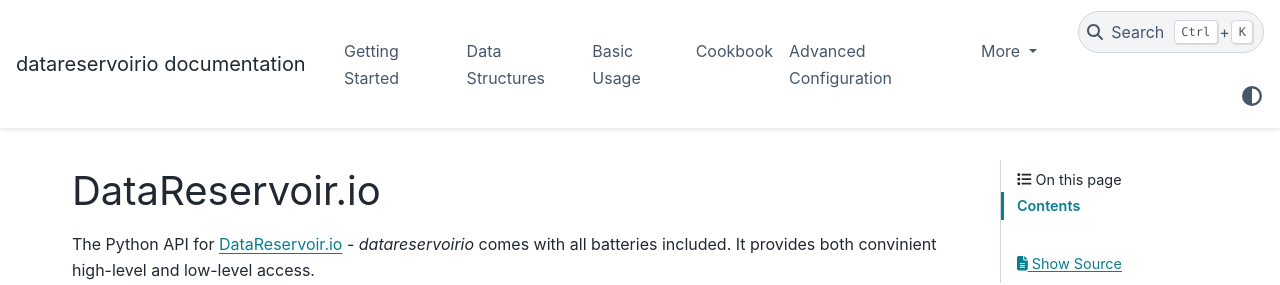
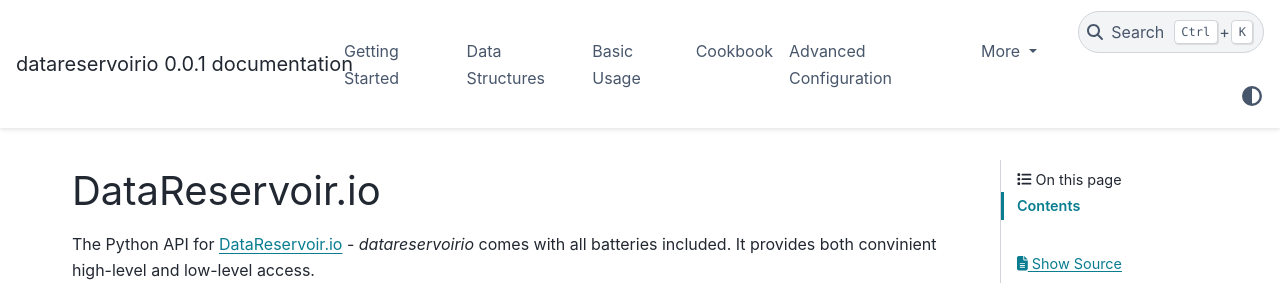
Before and after one commit to 4Subsea/drio-python, a Sphinx documentation site: the page built from docs/index.rst, in a window 1280 px wide. Shown: the top 285 px of the page. Built offline with Sphinx 7.4.7 and the PyData theme 0.15.4, drawn with Linux system fonts in a browser that asks for light colours; part of the change alters nothing that is shown.

```diff
--- a/docs/conf.py
+++ b/docs/conf.py
@@ -13,6 +13,7 @@
 import os
 import sys
 from datetime import date
+from importlib import metadata
 
 sys.path.insert(0, os.path.abspath("../"))
 
@@ -22,6 +23,10 @@ sys.path.insert(0, os.path.abspath("../"))
 project = "datareservoirio"
 copyright = f"{date.today().year}, 4Subsea"
 author = "4Subsea"
+
+# The full version, including alpha/beta/rc tags
+version = metadata.version("datareservoirio")
+release = version
 
 
 # -- General configuration ---------------------------------------------------
```
